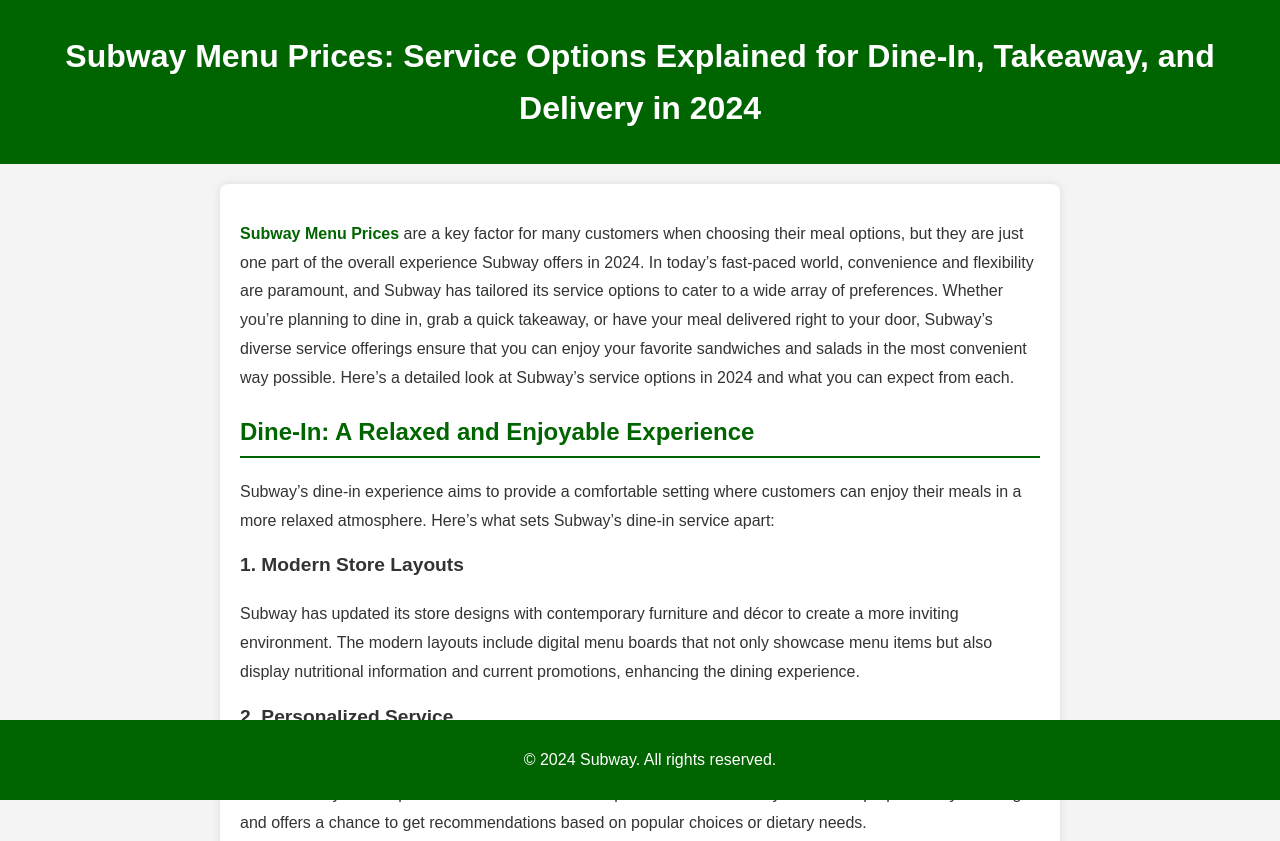
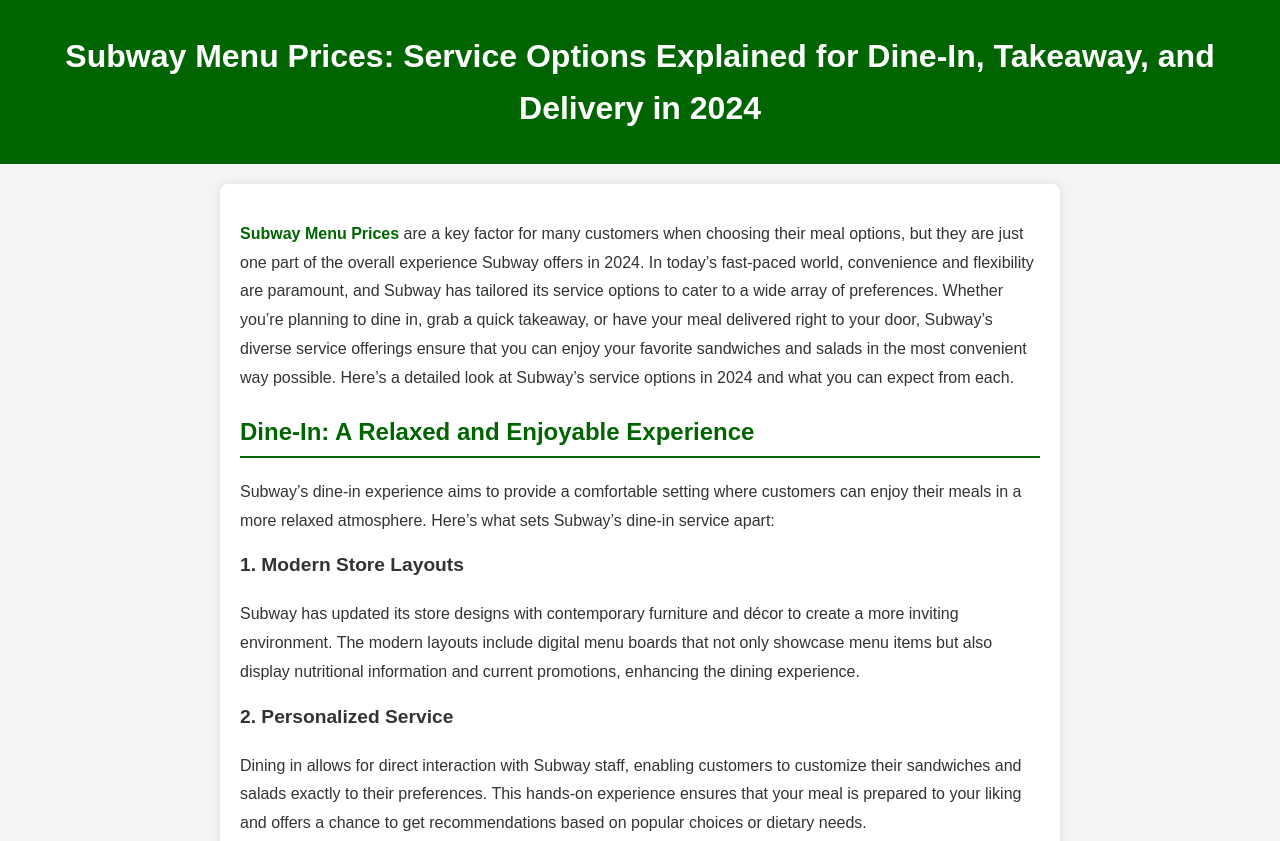
Before and after one commit to roberthinsom/subwaymenusprice-cloudflare, a plain HTML site: page index.html in a window 1280 px wide. Shown: the top 841 px of the page. Drawn offline with Linux system fonts and the light colour scheme.

Commit message:
Update index.html

```diff
--- a/index.html
+++ b/index.html
@@ -112,8 +112,6 @@
         <h2>Conclusion</h2>
         <p>In 2024, Subway has refined its service options to offer a seamless dining experience, whether you choose to dine in, take away, or have your meal delivered. By focusing on modern store layouts, <a href="https://subwaymenusprice-link5094903-235cc1e154021c90fe63c53cb40697e1ef.gitlab.io/">efficient takeaway processes</a>, and reliable delivery services, Subway ensures that customers can enjoy their favorite menu items in the way that best suits their needs. Understanding Subway menu prices and the variety of service options available can help you make the most of your Subway experience, no matter where you choose to enjoy your meal.</p>
     </article>
-    <footer>
-        <p>&copy; 2024 Subway. All rights reserved.</p>
-    </footer>
+
 </body>
 </html>
```
